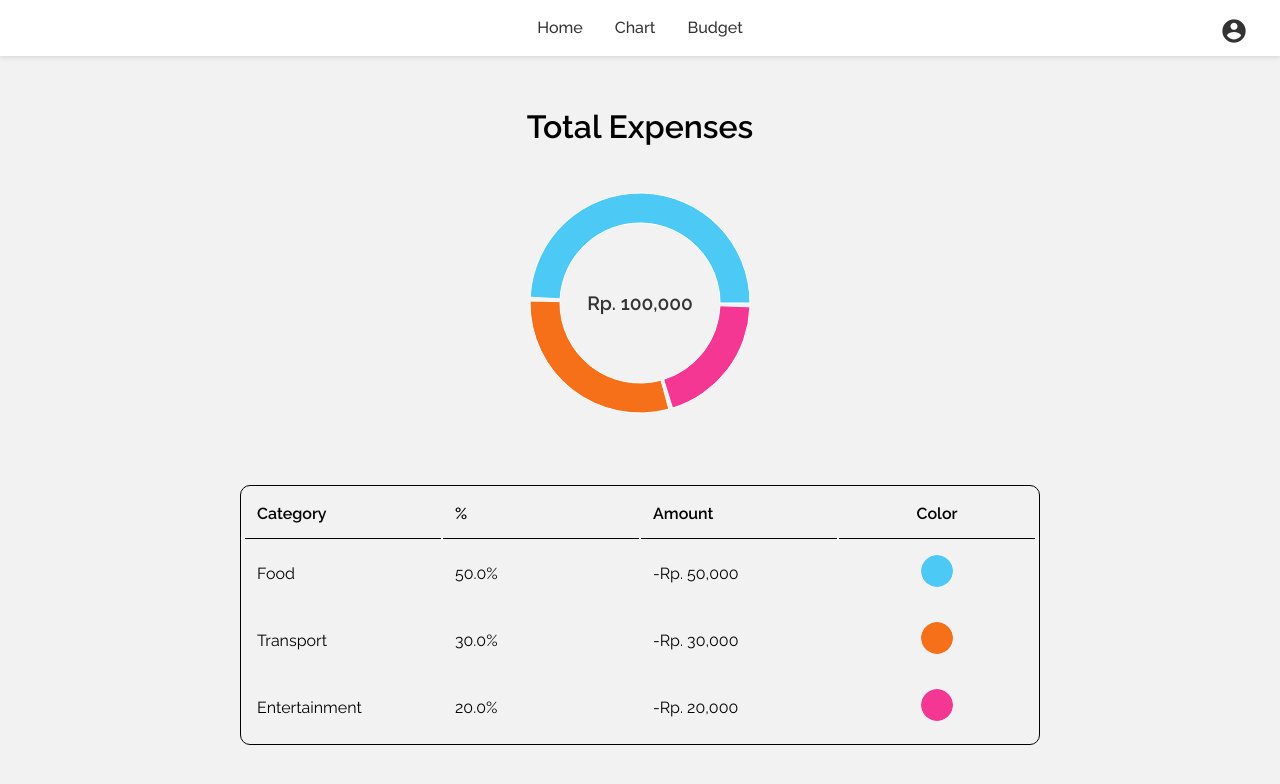
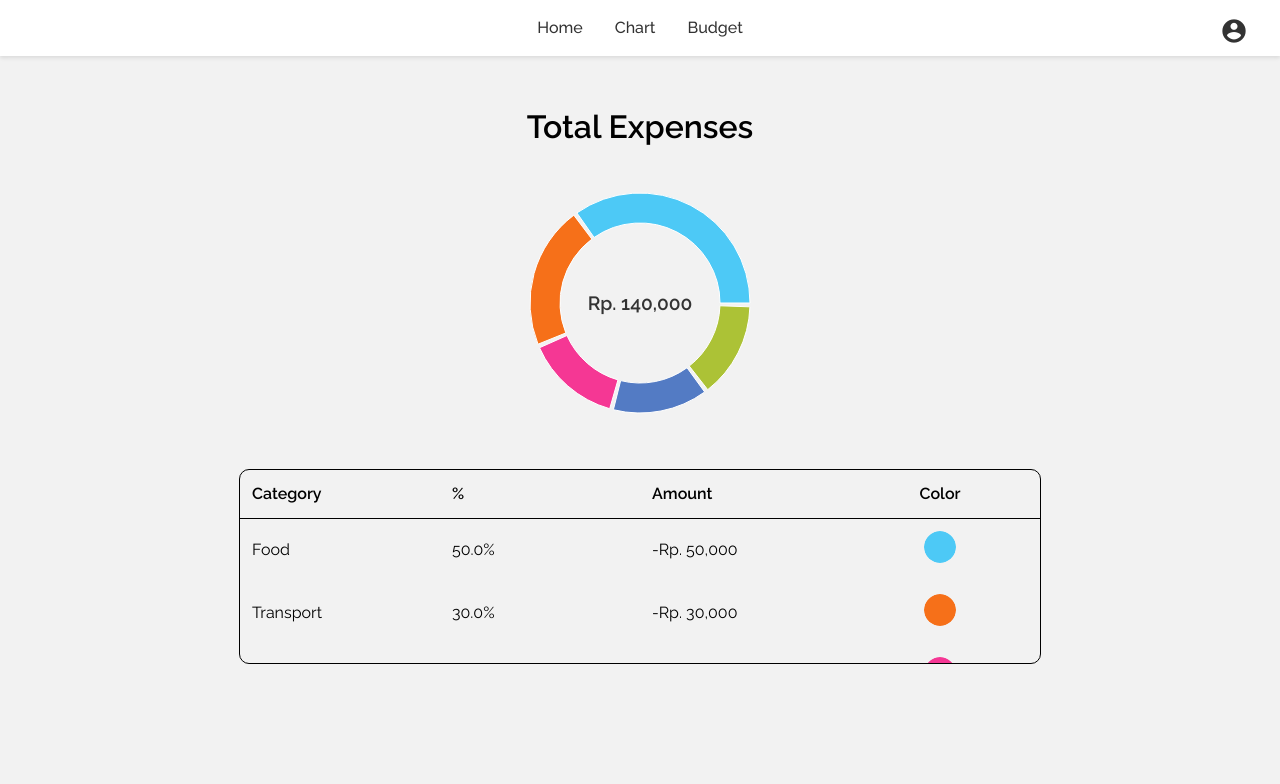
Before and after one commit to joshdc21/PersonalBudgetTracker, a React (Vite) app: page /chart in a window 1280 px wide. Shown: the top 784 px of the page. Built offline with nearby package versions, Linux system fonts and the light colour scheme.

Commit message:
fix the chart table to be scrollable

```diff
--- a/src/App.css
+++ b/src/App.css
@@ -3,6 +3,7 @@ html, body, #root {
   width: 100%;
   margin: 0;
   padding: 0;
+  overflow: hidden;
 }
 
 body {
--- a/src/pages/ChartPage.css
+++ b/src/pages/ChartPage.css
@@ -42,19 +42,20 @@
   }
 
   .category-table {
-    margin-top: 2rem;
+    margin-top: 1rem;
     width: 100%;
     max-width: 800px;
     text-align: center;
+    border: 1px solid #000;
+    border-radius: 10px;
+    overflow: hidden;
   }
 
   .category-table table {
     width: 100%;
-    border: 1px solid #000;
-    border-radius: 10px;
-    overflow: hidden;
-    border-collapse: separate;
+    border-collapse: collapse;
   }
+
 
   .category-table thead,
   .category-table tbody tr {
@@ -65,7 +66,7 @@
 
   .category-table tbody {
     display: block;
-    max-height: 300px;
+    max-height: 144px; /* Height for 3 rows */
     overflow-y: auto;
   }
 
@@ -112,3 +113,26 @@
     border: none;
     border-radius: 50%;
   }
+
+  .pagination-controls {
+    display: flex;
+    justify-content: center;
+    align-items: center;
+    margin-top: 1rem;
+    gap: 1rem;
+  }
+
+  .pagination-controls button {
+    padding: 0.5rem 1rem;
+    background-color: #537bc4;
+    color: #fff;
+    border: none;
+    border-radius: 8px;
+    cursor: pointer;
+    font-weight: bold;
+  }
+
+  .pagination-controls button:disabled {
+    background-color: #ccc;
+    cursor: not-allowed;
+  }
--- a/src/pages/ChartPage.jsx
+++ b/src/pages/ChartPage.jsx
@@ -6,6 +6,17 @@ import './ChartPage.css';
 const ChartPage = ({ expenses, setExpenses }) => {
   const defaultColors = ['#4dc9f6', '#f67019', '#f53794', '#537bc4', '#acc236'];
   const [categoryColors, setCategoryColors] = useState({});
+  const [currentPage, setCurrentPage] = useState(1);
+  const itemsPerPage = 10;
+
+  useEffect(() => {
+    const initialColors = {};
+    const uniqueCategories = [...new Set(expenses.map((e) => e.category))];
+    uniqueCategories.forEach((cat, index) => {
+      initialColors[cat] = categoryColors[cat] || defaultColors[index % defaultColors.length];
+    });
+    setCategoryColors(initialColors);
+  }, [expenses]);
 
   let categoryData;
   if (expenses.length === 0) {
@@ -13,6 +24,8 @@ const ChartPage = ({ expenses, setExpenses }) => {
       { category: 'Food', amount: 50000, percentage: '50.0', color: '#4dc9f6' },
       { category: 'Transport', amount: 30000, percentage: '30.0', color: '#f67019' },
       { category: 'Entertainment', amount: 20000, percentage: '20.0', color: '#f53794' },
+      { category: 'Daily', amount: 20000, percentage: '20.0', color: '#537bc4' },
+      { category: 'Mobile Legend', amount: 20000, percentage: '20.0', color: '#f53794' }
     ];
   } else {
     const totals = {};
@@ -32,11 +45,18 @@ const ChartPage = ({ expenses, setExpenses }) => {
     }));
   }
 
-  const dataForChart = categoryData.map(({ category, amount }) => ({
-    name: category,
-    value: amount,
-    color: categoryColors[category] || categoryData.find(item => item.category === category)?.color || defaultColors[0],
-  }));
+  const totalPages = Math.ceil(categoryData.length / itemsPerPage);
+  const indexOfLastItem = currentPage * itemsPerPage;
+  const indexOfFirstItem = indexOfLastItem - itemsPerPage;
+  const currentCategories = categoryData.slice(indexOfFirstItem, indexOfLastItem);
+
+  const handleNext = () => {
+    if (currentPage < totalPages) setCurrentPage((prev) => prev + 1);
+  };
+
+  const handlePrev = () => {
+    if (currentPage > 1) setCurrentPage((prev) => prev - 1);
+  };
 
   const handleColorChange = (category, color) => {
     setCategoryColors((prev) => ({
@@ -46,6 +66,12 @@ const ChartPage = ({ expenses, setExpenses }) => {
   };
 
   const totalAmount = categoryData.reduce((sum, e) => sum + e.amount, 0);
+
+  const dataForChart = categoryData.map(({ category, amount }, index) => ({
+    name: category,
+    value: amount,
+    color: categoryColors[category] || defaultColors[index % defaultColors.length],
+  }));
 
   return (
     <div className="chart-page">
@@ -86,22 +112,34 @@ const ChartPage = ({ expenses, setExpenses }) => {
               </tr>
             </thead>
             <tbody>
-              {categoryData.map(({ category, percentage, amount }) => (
+              {currentCategories.map(({ category, percentage, amount }, idx) => (
                 <tr key={category}>
                   <td>{category}</td>
                   <td>{percentage}%</td>
                   <td>-Rp. {amount.toLocaleString()}</td>
                   <td>
-                    <input
-                      type="color"
-                      value={categoryColors[category] || categoryData.find(item => item.category === category)?.color || defaultColors[0]}
-                      onChange={(e) => handleColorChange(category, e.target.value)}
-                    />
+                  <input
+                  type="color"
+                  value={categoryData.find(c => c.category === category)?.color || '#000000'}
+                  onChange={(e) => handleColorChange(category, e.target.value)}
+                  />
                   </td>
                 </tr>
               ))}
             </tbody>
           </table>
+
+          {totalPages > 1 && (
+            <div className="pagination-controls">
+              <button onClick={handlePrev} disabled={currentPage === 1}>
+                Prev
+              </button>
+              <span>Page {currentPage} of {totalPages}</span>
+              <button onClick={handleNext} disabled={currentPage === totalPages}>
+                Next
+              </button>
+            </div>
+          )}
         </div>
       </main>
     </div>
```
